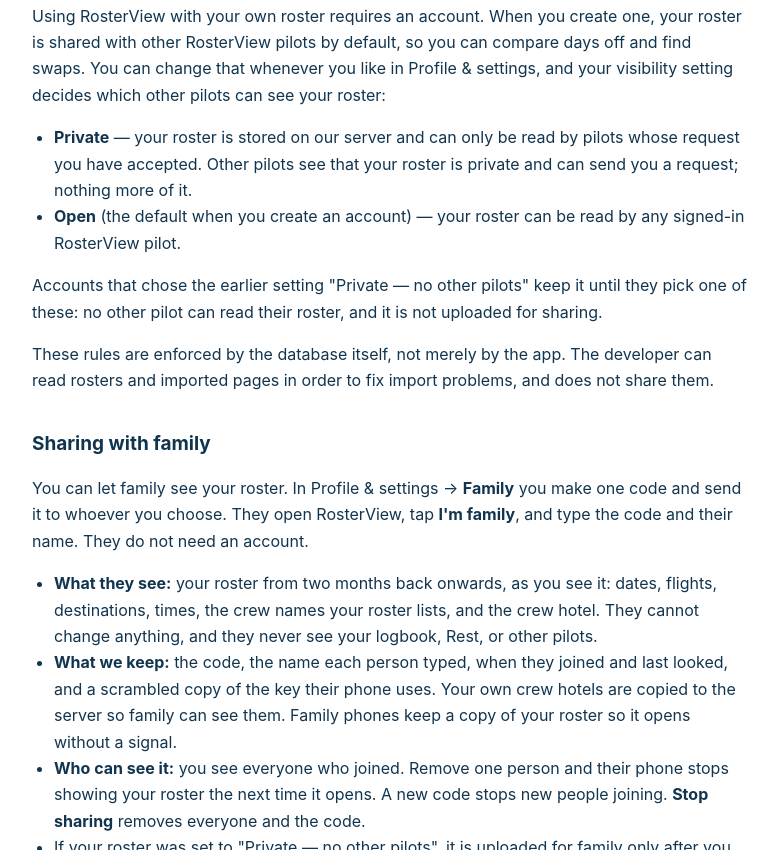
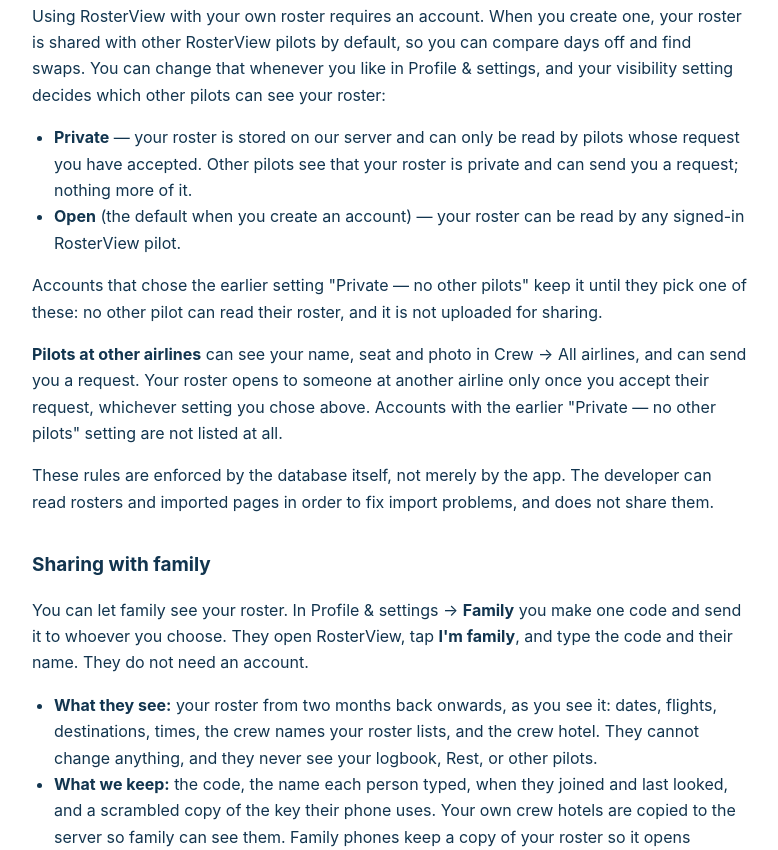
Before and after one commit to ashukai/rosterview, a plain HTML site: page privacy.html in a window 1280 px wide. Shown: the part 1057-1907 px from the top of the page, without its empty margins (250-1028 px from the left). Drawn offline with Linux system fonts and the light colour scheme.

Commit message:
Update privacy.html

```diff
--- a/privacy.html
+++ b/privacy.html
@@ -22,7 +22,7 @@
 </style></head><body><div class="wrap">
 
 <h1>RosterView — Privacy Policy</h1>
-<p class="sub">Last updated: 29 October 2026</p>
+<p class="sub">Last updated: 3 November 2026</p>
 
 <div class="box"><b>The short version.</b> Your roster is stored on your phone. Your airline
 password is never seen by RosterView. RosterView needs an account, because its point is
@@ -66,6 +66,9 @@ other pilots can see your roster:</p>
 </ul>
 <p>Accounts that chose the earlier setting "Private — no other pilots" keep it until they pick
 one of these: no other pilot can read their roster, and it is not uploaded for sharing.</p>
+<p><b>Pilots at other airlines</b> can see your name, seat and photo in Crew → All airlines, and can send you a request.
+Your roster opens to someone at another airline only once you accept their request, whichever setting you chose above.
+Accounts with the earlier "Private — no other pilots" setting are not listed at all.</p>
 <p>These rules are enforced by the database itself, not merely by the app. The developer
 can read rosters and imported pages in order to fix import problems, and does not share them.</p>
 
```
